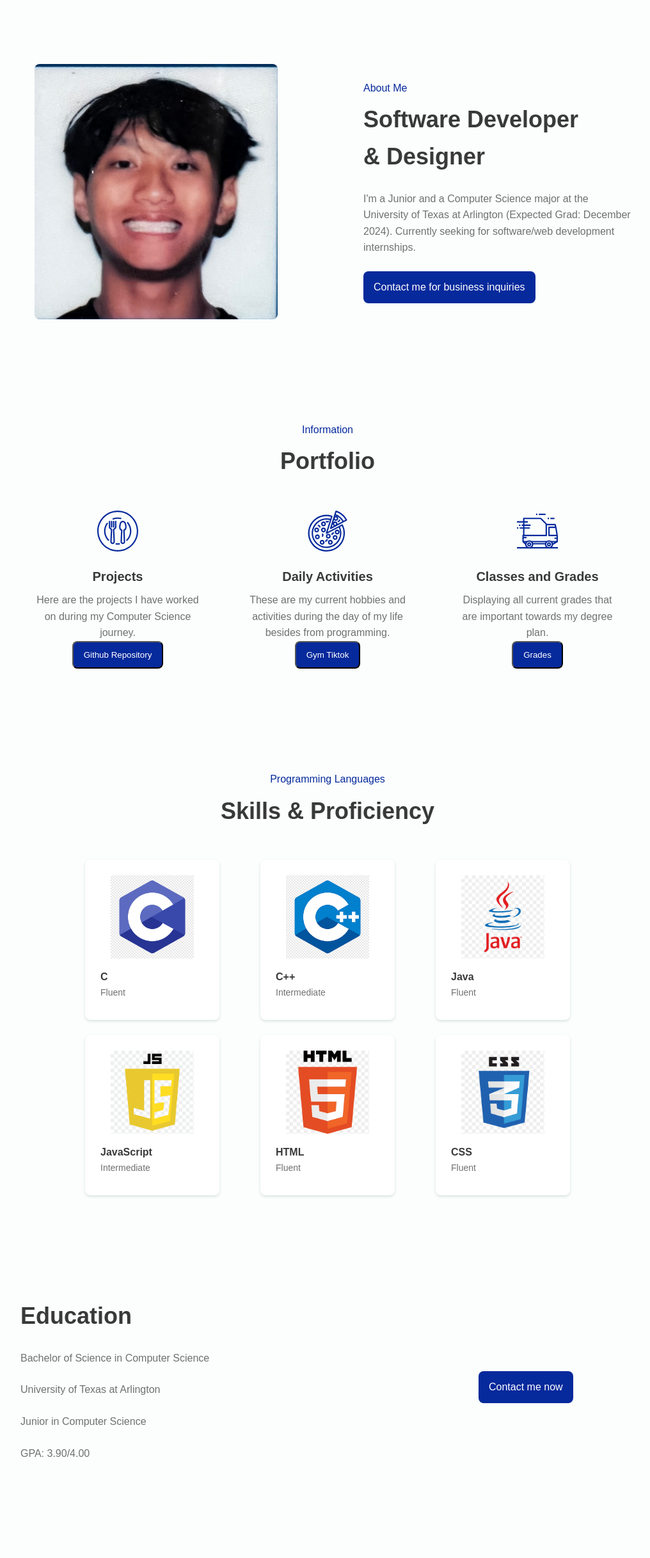
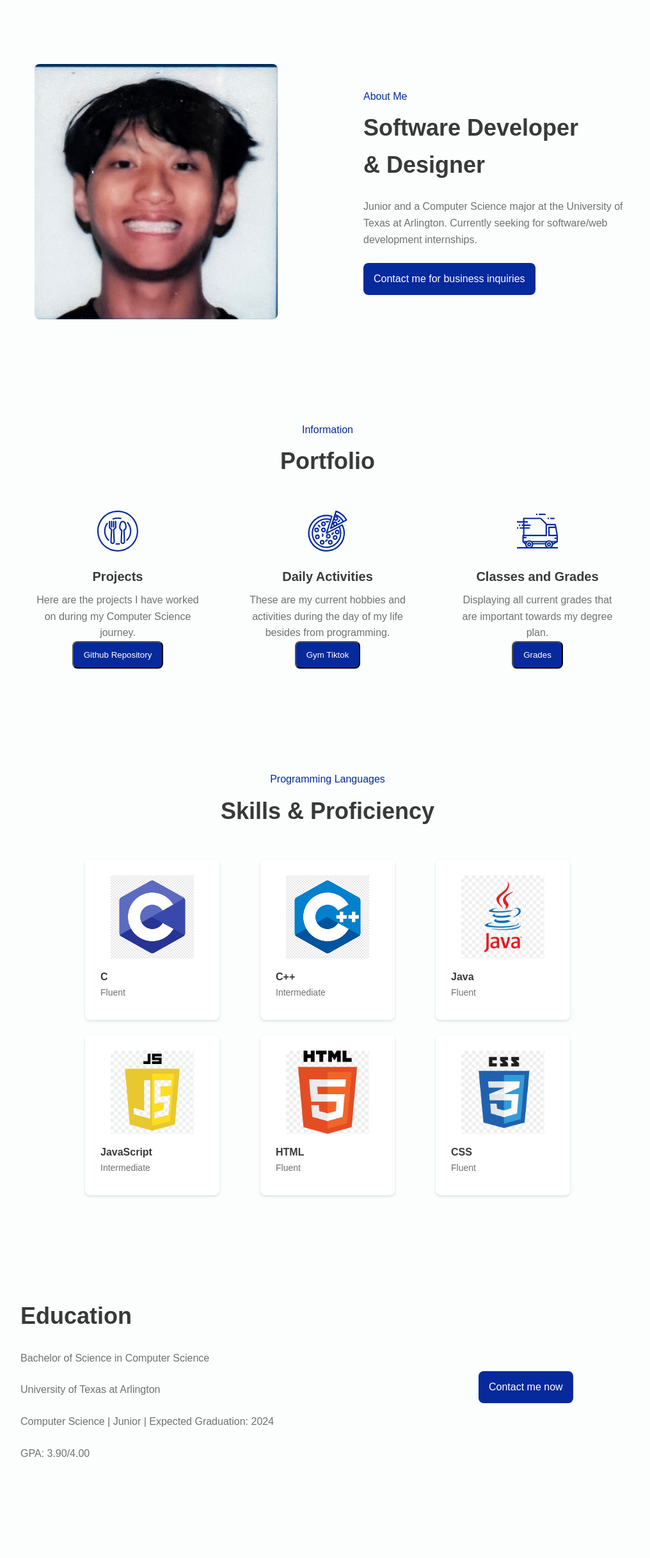
Before and after one commit to dondangp/Official-Portfolio, a plain HTML site: page index.html in a window 1280 px wide. Shown: the part 668-3103 px from the top of the page at 64% size, without its empty margins (128-1144 px from the left). Drawn offline with nearby package versions, Linux system fonts and the light colour scheme.

Commit message:
Update index.html

```diff
--- a/index.html
+++ b/index.html
@@ -63,7 +63,7 @@
                     <div class="about__data">
                         <span class="section-subtitle about__initial">About Me</span>
                         <h2 class="section-title about__initial">Software Developer <br> & Designer</h2>
-                        <p class="about__description">I'm a Junior and a Computer Science major at the University of Texas at Arlington (Expected Grad: December 2024). Currently seeking for software/web development internships.</p>
+                        <p class="about__description">Junior and a Computer Science major at the University of Texas at Arlington. Currently seeking for software/web development internships.</p>
                         <a href="https://www.linkedin.com/in/don-dang-006858202/" class="button">Contact me for business inquiries</a>
                     </div>
 
@@ -409,7 +409,7 @@
                         <h2 class="section-title contact__initial">Education</h2>
                         <p class="contact__description">Bachelor of Science in Computer Science</p>
                         <p class="contact__description">University of Texas at Arlington</p>
-                        <p class="contact__description">Junior in Computer Science</p>
+                        <p class="contact__description">Computer Science | Junior | Expected Graduation: 2024</p>
                         <p class="contact__description">GPA: 3.90/4.00</p>
                     </div>
 
```
